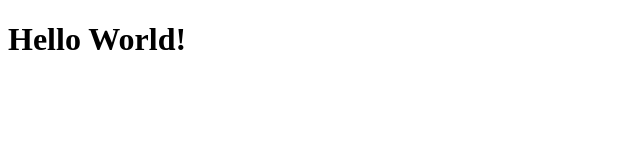
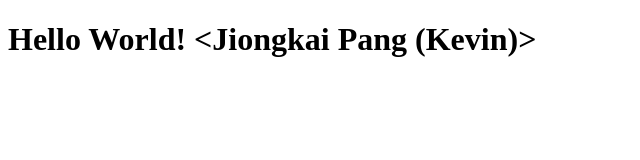
Before and after one commit to JiongkaiPang/JiongkaiPang.github.io, a plain HTML site: page index.html in a window 1280 px wide. Shown: the whole page, without its empty margins (0-640 px from the left). Drawn offline with Linux system fonts and the light colour scheme.

Commit message:
index.html

```diff
--- a/index.html
+++ b/index.html
@@ -6,6 +6,6 @@
     <title>My Website</title>
 </head>
 <body>
-    <h1>Hello World!</h1>
+    <h1>Hello World! &ltJiongkai Pang (Kevin)&gt</h1>
 </body>
 </html>
```
